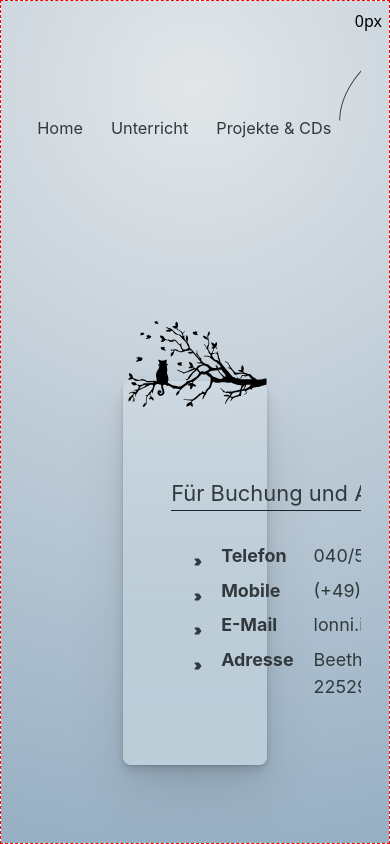
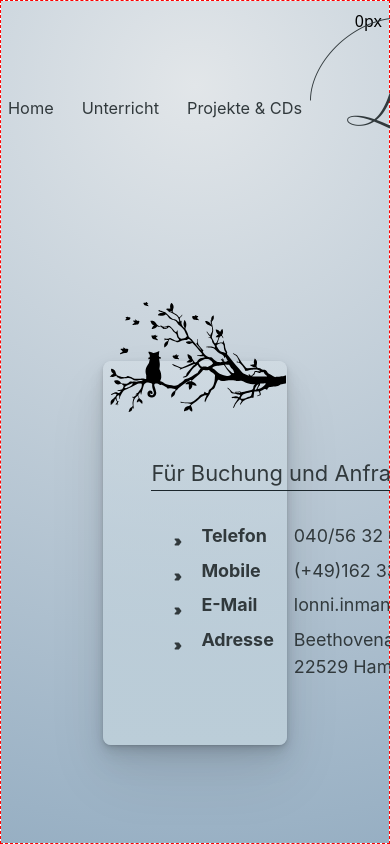
Before and after one commit to j-eick/lonni-homepage, a Next.js app: page /home/kontakt in a window 390 px wide. Built offline with nearby package versions, Linux system fonts and the light colour scheme; a web font is replaced by a local one.

Commit message:
ui / mainLayout: mobile

```diff
--- a/components/ui/mainLayout/MainLayout.tsx
+++ b/components/ui/mainLayout/MainLayout.tsx
@@ -10,12 +10,18 @@ export default function MainLayout({ children }: { children: ReactNode }) {
             {/* <div className={`absolute top-10 bb ${styles.bannerContainer}`}>
                 <p className={styles.movingBanner}>This is information</p>
             </div> */}
-            <div className="w-full pt-5 pb-20">
+            <div
+                className={`w-full
+                            md:pt-5 md:pb-20
+                        `}
+            >
                 <p className={`absolute top-2 right-2`}>{windowSize.width}px</p>
                 <div
-                    className={`min-h-full w-8.5/10 max-w-canvas--1270px overflow-hidden
+                    className={`min-h-full max-w-canvas--1270px overflow-hidden
                                 mx-auto my-0 flex flex-col
-                                font-geosans text-size-default text-color-primary`}
+                                font-geosans text-size-default text-color-primary
+                                md:w-8.5/10
+                                `}
                 >
                     {children}
                 </div>
```
